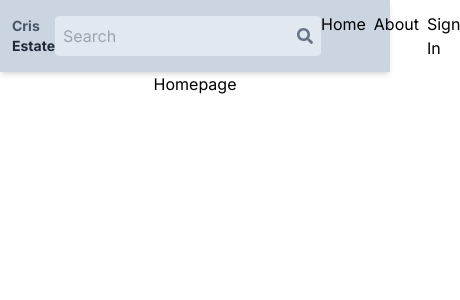
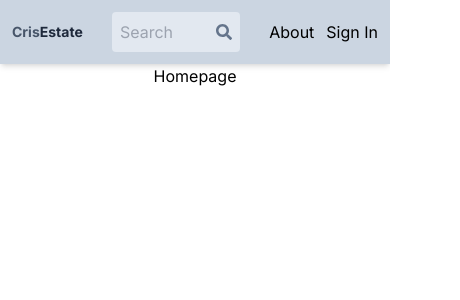
Before and after one commit to EmmanuelOBUjunior/estate, a Next.js app in the folder client/: page / in a window 390 px wide. Shown: the top 300 px of the page, 460 px wide, since content can reach past the window. Built offline with nearby package versions, Linux system fonts and the light colour scheme.

Commit message:
working on navbar component

```diff
--- a/client/components/Nav.jsx
+++ b/client/components/Nav.jsx
@@ -15,12 +15,12 @@ const Nav = () => {
         </h1>
 
         <form className="bg-slate-200 flex items-center p-2 rounded">
-            <input type="text" placeholder="Search" className="bg-transparent focus:outline-none"/>
+            <input type="text" placeholder="Search" className="bg-transparent focus:outline-none w-24 sm:w-64"/>
             <FaSearch className='text-slate-500'/>
         </form>
 
-        <ul className='flex gap-2'>
-            <li>Home</li>
+        <ul className='flex gap-3'>
+            <li className='hidden sm:inline'>Home</li>
             <li>About</li>
             <li>Sign In</li>
         </ul>
```
